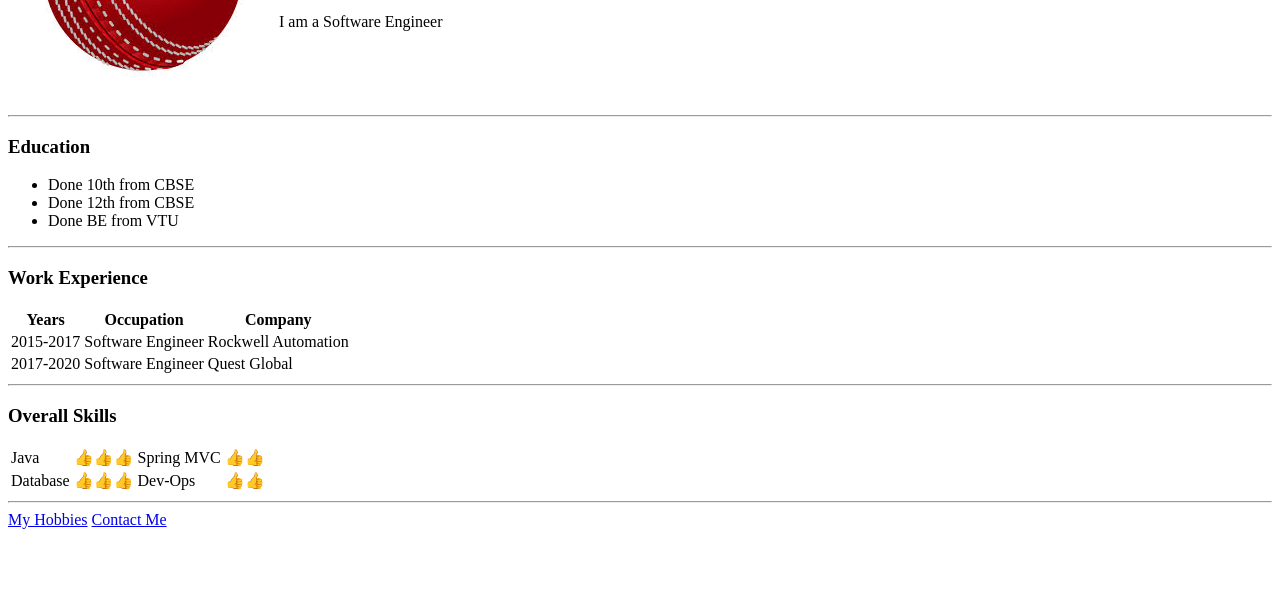
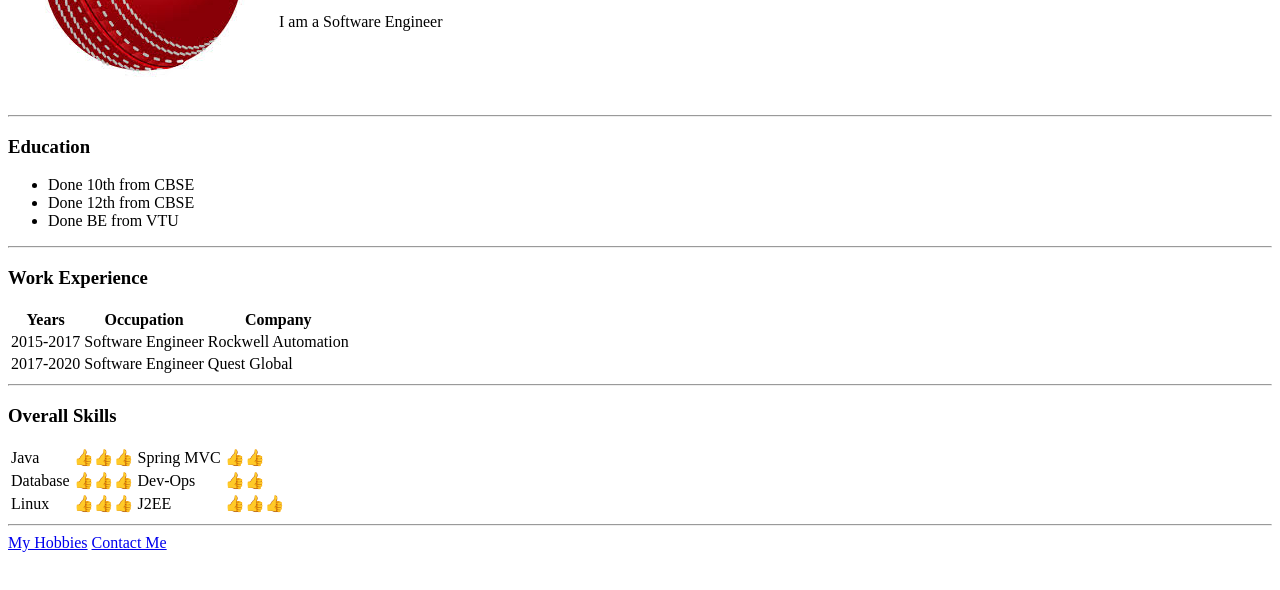
Before and after one commit to Asadjunaidshams/project1_cv, a plain HTML site: page index.html in a window 1280 px wide. Shown: the part 168-758 px from the top of the page. Drawn offline with Linux system fonts and the light colour scheme.

Commit message:
Added Skills

```diff
--- a/index.html
+++ b/index.html
@@ -60,6 +60,12 @@
       <td>Dev-Ops</td>
       <td>👍👍</td>
     </tr>
+    <tr>
+      <td>Linux</td>
+      <td>👍👍👍</td>
+      <td>J2EE</td>
+      <td>👍👍👍</td>
+    </tr>
   </table>
   <hr>
   <a href="hobbies.html">My Hobbies</a> <a href="contact.html">Contact Me</a>
```
